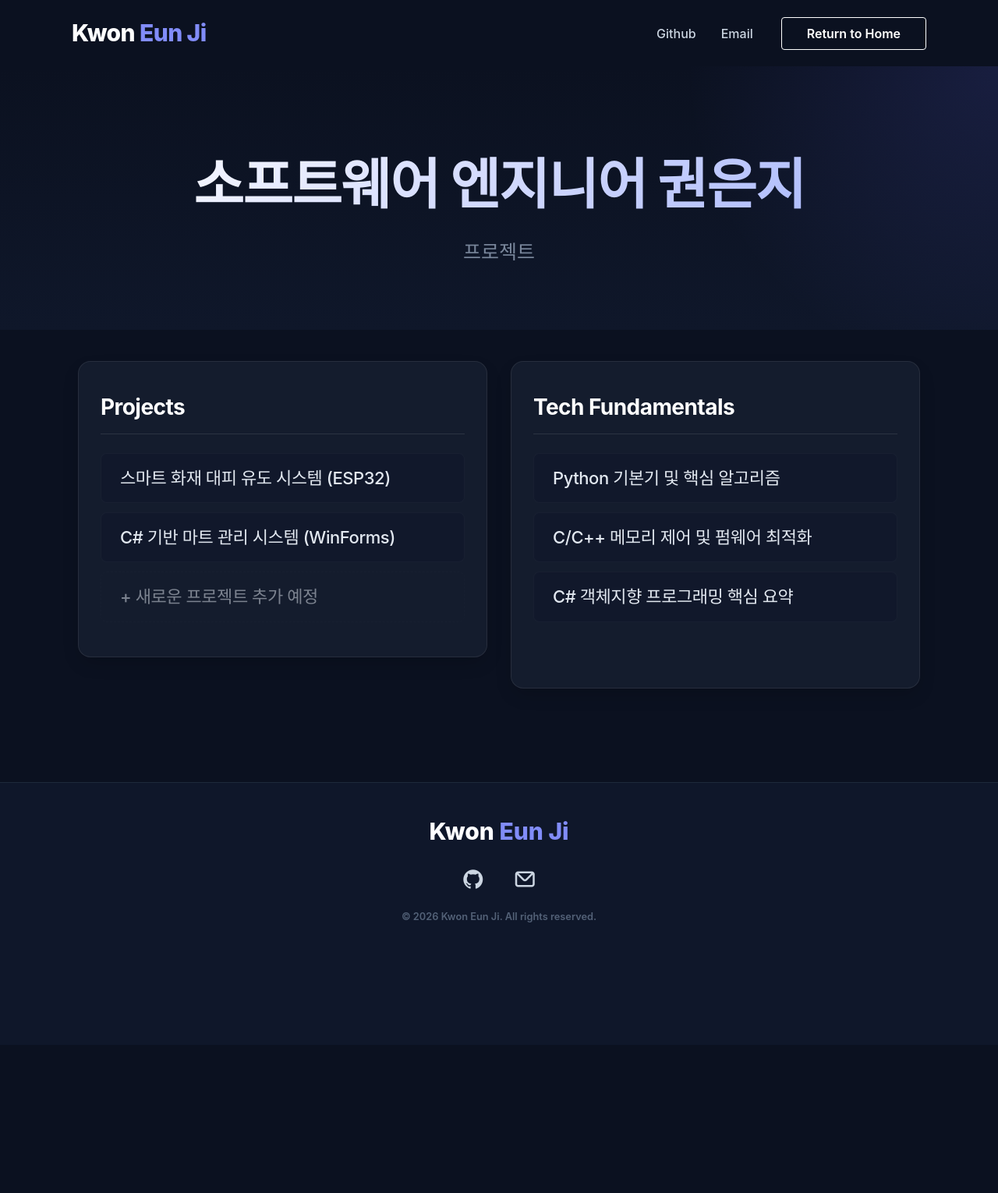
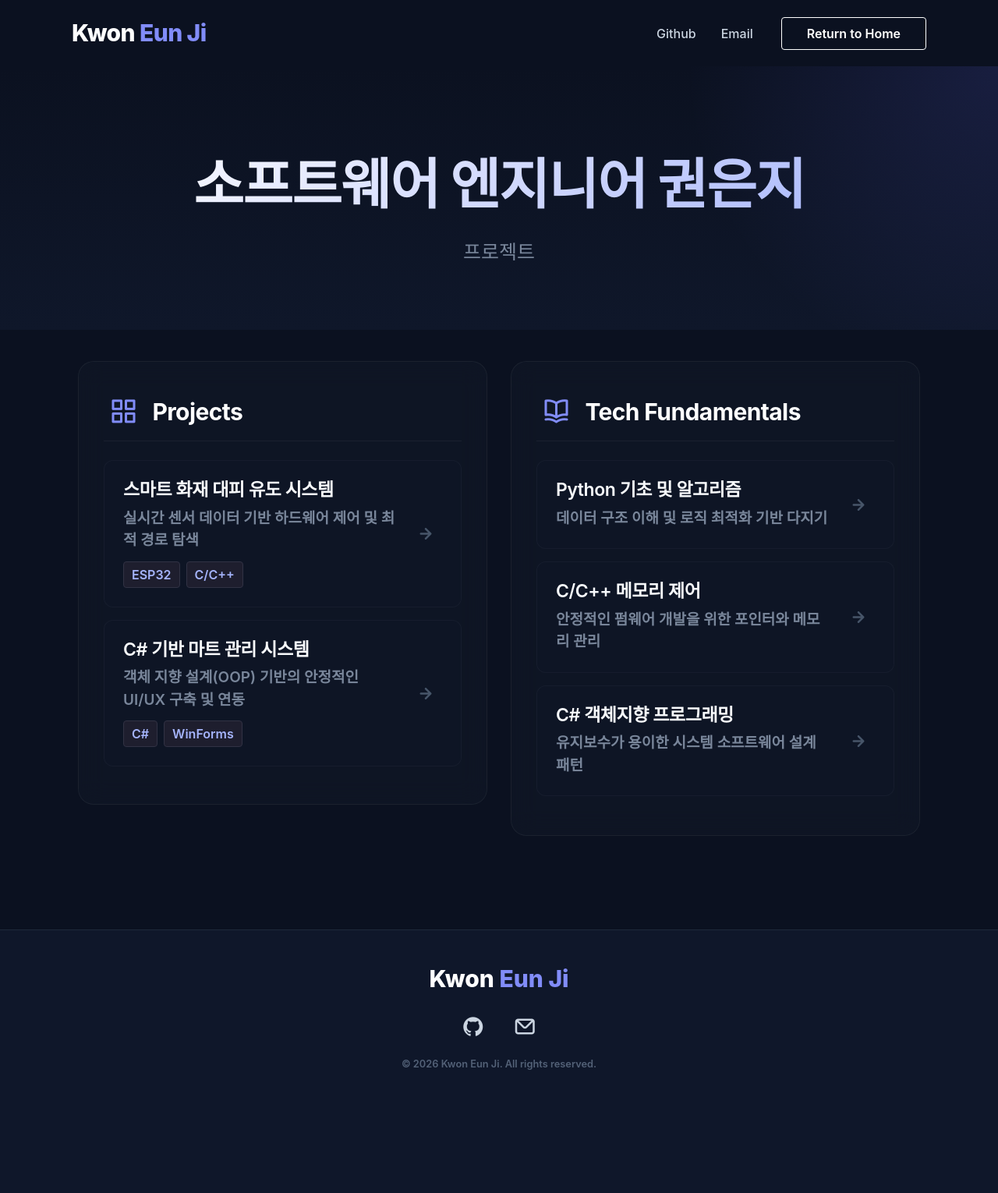
Before and after one commit to eunji021/eunji021.github.io, a Jekyll site: the page built from index.html, in a window 1280 px wide. Shown: the whole page at 78% size. Built offline with Jekyll 4.4.1, drawn with Linux system fonts in a browser that asks for light colours; nearby versions of some CDN libraries; some web fonts are replaced; comment, search, counter and statistics services are not loaded; before the commit the page ends 1340 px from its top, so only the background shows below that.

Commit message:
디자인 변경

```diff
--- a/_scss/_premium.scss
+++ b/_scss/_premium.scss
@@ -247,36 +247,73 @@ h1, h2, h3, h4, h5, h6 {
 
 // Dashboard Panel
 .dashboard-panel {
-  background: rgba(30, 41, 59, 0.5) !important;
-  border: 1px solid rgba(255, 255, 255, 0.08) !important;
-  border-radius: 16px !important;
-  padding: 32px 28px !important;
+  background: rgba(30, 41, 59, 0.2) !important;
+  backdrop-filter: blur(16px);
+  -webkit-backdrop-filter: blur(16px);
+  border: 1px solid rgba(255, 255, 255, 0.05) !important;
+  border-radius: 20px !important;
+  padding: 32px !important;
   height: 100%;
-  box-shadow: 0 10px 25px -5px rgba(0, 0, 0, 0.2) !important;
+}
+
+.dashboard-title {
+  display: flex;
+  align-items: center;
+  color: #ffffff;
+  font-weight: 700;
+  font-size: 1.5rem;
+  margin-bottom: 24px;
+  padding-bottom: 16px;
+  border-bottom: 1px solid rgba(255, 255, 255, 0.05);
 }
 
 // Dashboard Inner List Items
 .list-item {
-  display: block;
-  padding: 18px 24px !important;
-  background: rgba(15, 23, 42, 0.6) !important;
+  display: flex !important;
+  align-items: center;
+  justify-content: space-between;
+  padding: 24px !important;
+  background: rgba(15, 23, 42, 0.4) !important;
   border: 1px solid rgba(255, 255, 255, 0.03) !important;
-  border-radius: 8px !important;
-  margin-bottom: 12px !important;
-  transition: all 0.2s ease !important;
+  border-radius: 12px !important;
+  margin-bottom: 16px !important;
+  transition: all 0.3s cubic-bezier(0.4, 0, 0.2, 1) !important;
   text-decoration: none !important;
 
   &:hover {
     background: rgba(30, 41, 59, 0.8) !important;
-    border-color: rgba(99, 102, 241, 0.5) !important;
-    transform: translateY(-8px) !important;
-    box-shadow: 0 20px 25px -5px rgba(0, 0, 0, 0.2), 0 10px 10px -5px rgba(0, 0, 0, 0.04), 0 0 20px rgba(99, 102, 241, 0.2) !important;
+    border-color: rgba(129, 140, 248, 0.5) !important;
+    transform: translateY(-6px) !important;
+    box-shadow: 0 10px 20px -5px rgba(0, 0, 0, 0.3), 0 0 15px rgba(129, 140, 248, 0.15) !important;
+
+    .list-arrow {
+      color: #818cf8 !important;
+      transform: translateX(4px);
+    }
+  }
+
+  .list-content {
+    flex: 1;
   }
 
   .list-title {
-    color: #e2e8f0 !important;
-    font-size: 1.1rem;
-    font-weight: 500;
+    color: #f8fafc !important;
+    font-size: 1.15rem;
+    font-weight: 600;
+    margin: 0 0 8px 0;
+  }
+
+  .list-desc {
+    color: #94a3b8 !important;
+    font-size: 0.95rem;
     margin: 0;
+    line-height: 1.5;
+  }
+
+  .list-arrow {
+    color: #475569;
+    font-size: 1.5rem;
+    transition: all 0.3s ease;
+    margin-left: 16px;
   }
 }
--- a/index.html
+++ b/index.html
@@ -14,18 +14,32 @@ title: Home
       <!-- Left Column: Projects -->
       <div class="column col-6 col-md-12" style="padding-right: 15px; margin-bottom: 40px;">
         <div class="dashboard-panel">
-          <h3 class="dashboard-title" style="border-bottom: 1px solid rgba(255,255,255,0.1); padding-bottom: 16px; margin-bottom: 24px;">Projects</h3>
+          <h3 class="dashboard-title">
+            <i class="uil uil-apps" style="color: #818cf8; margin-right: 12px; font-size: 1.8rem;"></i> Projects
+          </h3>
 
           <a href="{{ site.baseurl }}/embedded-hardware-projects" class="list-item">
-            <h4 class="list-title">스마트 화재 대피 유도 시스템 (ESP32)</h4>
+            <div class="list-content">
+              <h4 class="list-title">스마트 화재 대피 유도 시스템</h4>
+              <p class="list-desc">실시간 센서 데이터 기반 하드웨어 제어 및 최적 경로 탐색</p>
+              <div class="tech-badges" style="justify-content: flex-start; margin-top: 12px;">
+                <span class="badge-pill">ESP32</span>
+                <span class="badge-pill">C/C++</span>
+              </div>
+            </div>
+            <i class="uil uil-arrow-right list-arrow"></i>
           </a>
 
           <a href="{{ site.baseurl }}/system-software-projects" class="list-item">
-            <h4 class="list-title">C# 기반 마트 관리 시스템 (WinForms)</h4>
-          </a>
-
-          <a href="#" class="list-item" style="border-style: dashed !important; background: transparent !important; opacity: 0.5;">
-            <h4 class="list-title">+ 새로운 프로젝트 추가 예정</h4>
+            <div class="list-content">
+              <h4 class="list-title">C# 기반 마트 관리 시스템</h4>
+              <p class="list-desc">객체 지향 설계(OOP) 기반의 안정적인 UI/UX 구축 및 연동</p>
+              <div class="tech-badges" style="justify-content: flex-start; margin-top: 12px;">
+                <span class="badge-pill">C#</span>
+                <span class="badge-pill">WinForms</span>
+              </div>
+            </div>
+            <i class="uil uil-arrow-right list-arrow"></i>
           </a>
         </div>
       </div>
@@ -33,18 +47,32 @@ title: Home
       <!-- Right Column: Learnings -->
       <div class="column col-6 col-md-12" style="padding-left: 15px;">
         <div class="dashboard-panel">
-          <h3 class="dashboard-title" style="border-bottom: 1px solid rgba(255,255,255,0.1); padding-bottom: 16px; margin-bottom: 24px;">Tech Fundamentals</h3>
+          <h3 class="dashboard-title">
+            <i class="uil uil-book-open" style="color: #818cf8; margin-right: 12px; font-size: 1.8rem;"></i> Tech Fundamentals
+          </h3>
 
           <a href="{{ site.baseurl }}/tech-fundamentals" class="list-item">
-            <h4 class="list-title">Python 기본기 및 핵심 알고리즘</h4>
+            <div class="list-content">
+              <h4 class="list-title">Python 기초 및 알고리즘</h4>
+              <p class="list-desc">데이터 구조 이해 및 로직 최적화 기반 다지기</p>
+            </div>
+            <i class="uil uil-arrow-right list-arrow"></i>
           </a>
 
           <a href="{{ site.baseurl }}/tech-fundamentals" class="list-item">
-            <h4 class="list-title">C/C++ 메모리 제어 및 펌웨어 최적화</h4>
+            <div class="list-content">
+              <h4 class="list-title">C/C++ 메모리 제어</h4>
+              <p class="list-desc">안정적인 펌웨어 개발을 위한 포인터와 메모리 관리</p>
+            </div>
+            <i class="uil uil-arrow-right list-arrow"></i>
           </a>
 
           <a href="{{ site.baseurl }}/tech-fundamentals" class="list-item">
-            <h4 class="list-title">C# 객체지향 프로그래밍 핵심 요약</h4>
+            <div class="list-content">
+              <h4 class="list-title">C# 객체지향 프로그래밍</h4>
+              <p class="list-desc">유지보수가 용이한 시스템 소프트웨어 설계 패턴</p>
+            </div>
+            <i class="uil uil-arrow-right list-arrow"></i>
           </a>
         </div>
       </div>
```
